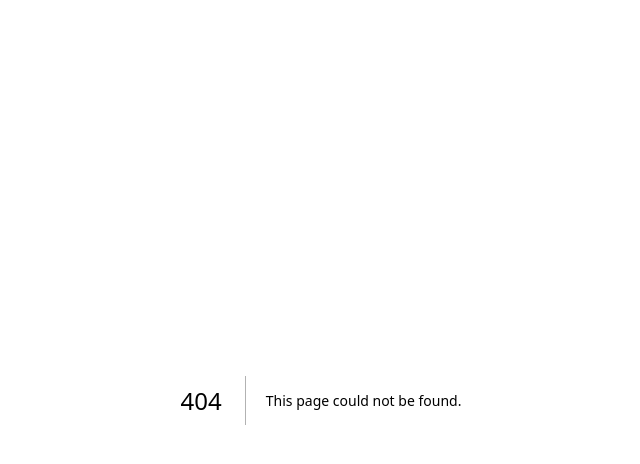
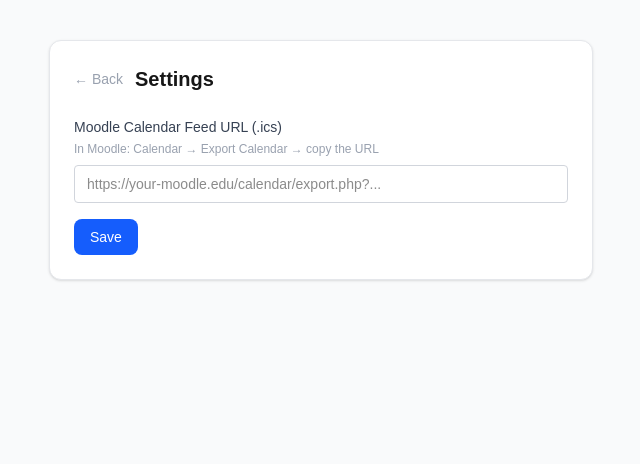
Before and after one commit to matthewdkim2025/task-manager, a Next.js app: page /settings in a window 1280 px wide. Before the commit this address had no page. Shown: the top 464 px of the page, without its empty margins (319-959 px from the left). Built offline with nearby package versions, Linux system fonts and the light colour scheme; no server answers; the database is empty.

Commit message:
feat: add settings page for Moodle URL

```diff
--- /dev/null
+++ b/app/settings/page.tsx
@@ -0,0 +1,59 @@
+'use client'
+
+import { useEffect, useState } from 'react'
+import Link from 'next/link'
+
+export default function SettingsPage() {
+  const [url, setUrl] = useState('')
+  const [saved, setSaved] = useState(false)
+
+  useEffect(() => {
+    fetch('/api/settings')
+      .then((r) => r.json())
+      .then((s) => setUrl(s.moodle_ics_url ?? ''))
+  }, [])
+
+  const handleSave = async () => {
+    await fetch('/api/settings', {
+      method: 'POST',
+      headers: { 'Content-Type': 'application/json' },
+      body: JSON.stringify({ moodle_ics_url: url }),
+    })
+    setSaved(true)
+    setTimeout(() => setSaved(false), 2000)
+  }
+
+  return (
+    <main className="min-h-screen bg-gray-50">
+      <div className="max-w-xl mx-auto py-10 px-4">
+        <div className="bg-white rounded-xl shadow-sm border border-gray-200 p-6">
+          <div className="flex items-center gap-3 mb-6">
+            <Link href="/" className="text-gray-400 hover:text-gray-600 text-sm">
+              ← Back
+            </Link>
+            <h1 className="text-xl font-semibold">Settings</h1>
+          </div>
+          <label className="block text-sm font-medium text-gray-700 mb-1">
+            Moodle Calendar Feed URL (.ics)
+          </label>
+          <p className="text-xs text-gray-400 mb-2">
+            In Moodle: Calendar → Export Calendar → copy the URL
+          </p>
+          <input
+            type="url"
+            value={url}
+            onChange={(e) => setUrl(e.target.value)}
+            placeholder="https://your-moodle.edu/calendar/export.php?..."
+            className="w-full border border-gray-300 rounded px-3 py-2 text-sm mb-4"
+          />
+          <button
+            onClick={handleSave}
+            className="px-4 py-2 text-sm bg-blue-600 text-white rounded-lg hover:bg-blue-700"
+          >
+            {saved ? 'Saved!' : 'Save'}
+          </button>
+        </div>
+      </div>
+    </main>
+  )
+}
```
